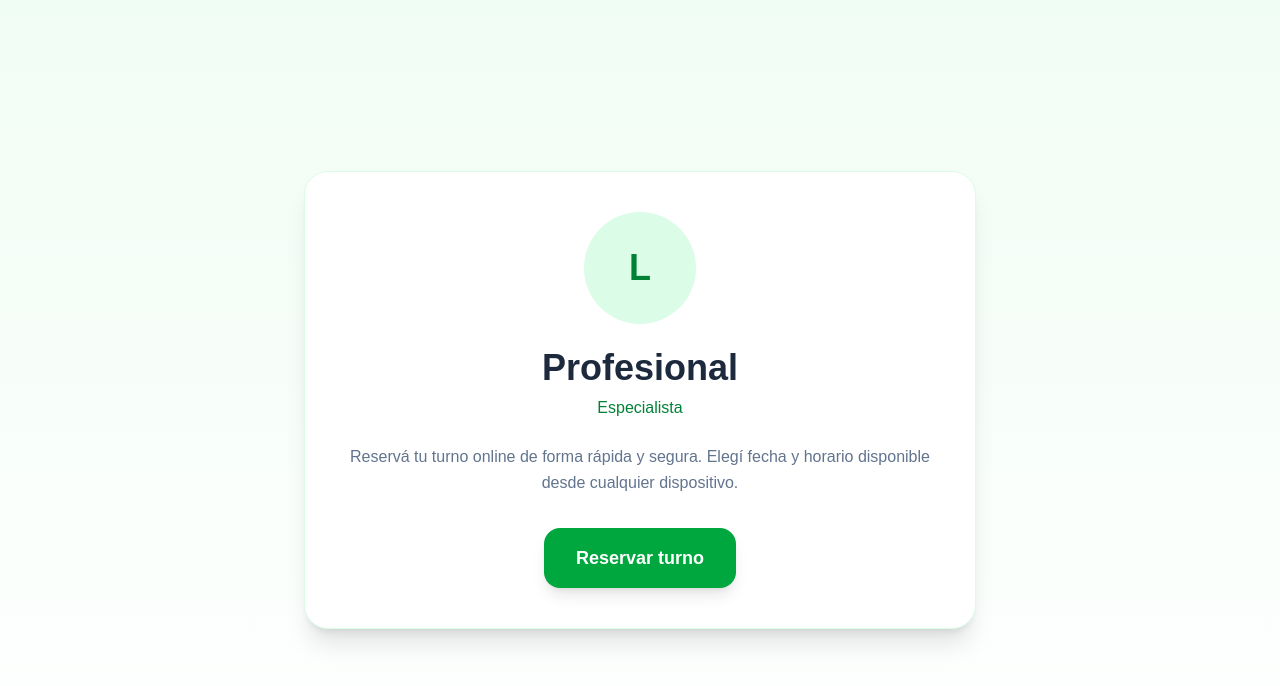
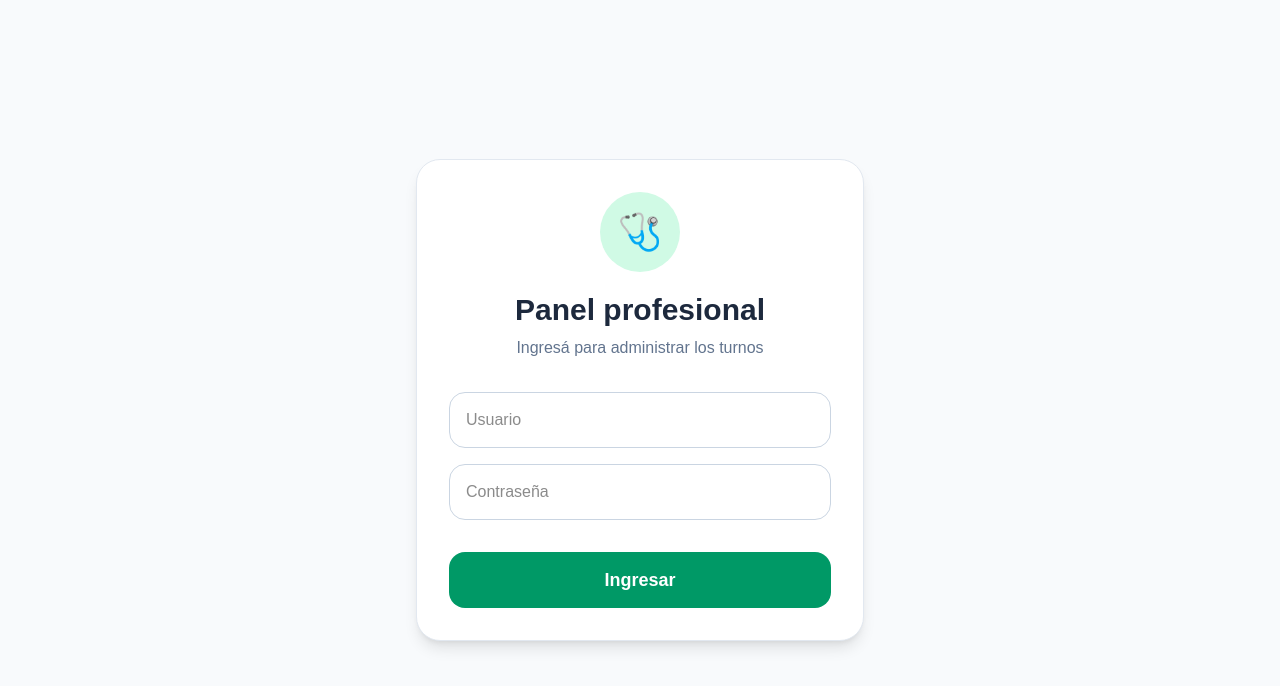
Before and after one commit to LucasVillaboa/med-turnos, a Next.js app: page /login in a window 1280 px wide. Shown: the top 686 px of the page. Built offline with nearby package versions, Linux system fonts and the light colour scheme.

Commit message:
panel profesional

```diff
--- /dev/null
+++ b/src/app/login/page.tsx
@@ -0,0 +1,119 @@
+"use client";
+
+import { useState } from "react";
+import { useRouter } from "next/navigation";
+
+export default function LoginPage() {
+
+  const router = useRouter();
+
+  const [usuario, setUsuario] = useState("");
+  const [password, setPassword] = useState("");
+
+  const handleLogin = (e: any) => {
+    e.preventDefault();
+
+    // 🔥 LOGIN SIMPLE MVP
+    if (
+      usuario === "consultorio" &&
+      password === "123456"
+    ) {
+
+      localStorage.setItem("auth", "true");
+
+      router.push("/panel");
+
+    } else {
+
+      alert("Usuario o contraseña incorrectos");
+
+    }
+  };
+
+  return (
+    <div className="min-h-screen bg-slate-50 flex items-center justify-center px-4">
+
+      <div className="w-full max-w-md bg-white border border-slate-200 rounded-3xl shadow-lg p-8">
+
+        <div className="text-center mb-8">
+
+          <div className="w-20 h-20 rounded-full bg-emerald-100 flex items-center justify-center mx-auto mb-5 text-4xl">
+            🩺
+          </div>
+
+          <h1 className="text-3xl font-bold text-slate-800">
+            Panel profesional
+          </h1>
+
+          <p className="text-slate-500 mt-2">
+            Ingresá para administrar los turnos
+          </p>
+
+        </div>
+
+        <form
+          onSubmit={handleLogin}
+          className="flex flex-col gap-4"
+        >
+
+          <input
+            type="text"
+            placeholder="Usuario"
+            value={usuario}
+            onChange={(e) => setUsuario(e.target.value)}
+            className="
+              w-full
+              min-h-[56px]
+              border
+              border-slate-300
+              rounded-2xl
+              px-4
+              outline-none
+              focus:border-emerald-600
+              focus:ring-2
+              focus:ring-emerald-200
+            "
+          />
+
+          <input
+            type="password"
+            placeholder="Contraseña"
+            value={password}
+            onChange={(e) => setPassword(e.target.value)}
+            className="
+              w-full
+              min-h-[56px]
+              border
+              border-slate-300
+              rounded-2xl
+              px-4
+              outline-none
+              focus:border-emerald-600
+              focus:ring-2
+              focus:ring-emerald-200
+            "
+          />
+
+          <button
+            className="
+              mt-4
+              min-h-[56px]
+              bg-emerald-600
+              hover:bg-emerald-700
+              transition
+              text-white
+              rounded-2xl
+              font-semibold
+              text-lg
+            "
+          >
+            Ingresar
+          </button>
+
+        </form>
+
+      </div>
+
+    </div>
+  );
+}
--- /dev/null
+++ b/src/app/panel/page.tsx
@@ -0,0 +1,250 @@
+"use client";
+
+import { useEffect, useState } from "react";
+import { useRouter } from "next/navigation";
+import { createClient } from "@supabase/supabase-js";
+
+const supabase = createClient(
+  process.env.NEXT_PUBLIC_SUPABASE_URL!,
+  process.env.NEXT_PUBLIC_SUPABASE_ANON_KEY!
+);
+
+export default function PanelPage() {
+
+  const router = useRouter();
+
+  const [turnos, setTurnos] = useState<any[]>([]);
+  const [loading, setLoading] = useState(true);
+
+  // 🔥 PROTEGER PANEL
+  useEffect(() => {
+
+    const auth = localStorage.getItem("auth");
+
+    if (auth !== "true") {
+      router.push("/login");
+    }
+
+  }, [router]);
+
+  // 🔥 TRAER TURNOS
+  useEffect(() => {
+
+    const obtenerTurnos = async () => {
+
+      const doctor = localStorage.getItem("doctor");
+
+const { data, error } = await supabase
+  .from("turnos")
+  .select("*")
+  .eq("doctor", doctor)
+  .order("fecha", { ascending: true });
+
+      if (!error && data) {
+        setTurnos(data);
+      }
+
+      setLoading(false);
+    };
+
+    obtenerTurnos();
+
+  }, []);
+
+  // 🔥 LOGOUT
+  const logout = () => {
+
+    localStorage.removeItem("auth");
+
+    router.push("/login");
+  };
+
+  return (
+    <div className="min-h-screen bg-slate-50">
+
+      {/* HEADER */}
+      <header className="bg-white border-b border-slate-200 px-6 py-4">
+
+        <div className="max-w-7xl mx-auto flex items-center justify-between">
+
+          <div>
+
+            <h1 className="text-2xl font-bold text-slate-800">
+              Panel profesional
+            </h1>
+
+            <p className="text-slate-500 text-sm mt-1">
+              Gestión de turnos y pacientes
+            </p>
+
+          </div>
+
+          <button
+            onClick={logout}
+            className="
+              bg-red-500
+              hover:bg-red-600
+              transition
+              text-white
+              px-5
+              py-2
+              rounded-xl
+              font-medium
+            "
+          >
+            Cerrar sesión
+          </button>
+
+        </div>
+
+      </header>
+
+      {/* CONTENIDO */}
+      <main className="max-w-7xl mx-auto p-6">
+
+        {/* CARDS */}
+        <div className="grid md:grid-cols-3 gap-6">
+
+          <div className="bg-white border border-slate-200 rounded-3xl p-6 shadow-sm">
+
+            <p className="text-slate-500 text-sm mb-2">
+              Total turnos
+            </p>
+
+            <h2 className="text-4xl font-bold text-slate-800">
+              {turnos.length}
+            </h2>
+
+          </div>
+
+          <div className="bg-white border border-slate-200 rounded-3xl p-6 shadow-sm">
+
+            <p className="text-slate-500 text-sm mb-2">
+              Pacientes
+            </p>
+
+            <h2 className="text-4xl font-bold text-slate-800">
+              {turnos.length}
+            </h2>
+
+          </div>
+
+          <div className="bg-white border border-slate-200 rounded-3xl p-6 shadow-sm">
+
+            <p className="text-slate-500 text-sm mb-2">
+              Señales pagadas
+            </p>
+
+            <h2 className="text-4xl font-bold text-emerald-600">
+              {turnos.length}
+            </h2>
+
+          </div>
+
+        </div>
+
+        {/* TABLA */}
+        <div className="mt-8 bg-white border border-slate-200 rounded-3xl shadow-sm overflow-hidden">
+
+          <div className="p-6 border-b border-slate-200">
+
+            <h2 className="text-xl font-bold text-slate-800">
+              Próximos turnos
+            </h2>
+
+          </div>
+
+          {loading ? (
+
+            <div className="p-6 text-slate-500">
+              Cargando turnos...
+            </div>
+
+          ) : turnos.length === 0 ? (
+
+            <div className="p-6 text-slate-500">
+              Todavía no hay turnos cargados.
+            </div>
+
+          ) : (
+
+            <div className="overflow-x-auto">
+
+              <table className="w-full">
+
+                <thead className="bg-slate-100 text-slate-600 text-sm">
+
+                  <tr>
+
+                    <th className="text-left p-4">
+                      Paciente
+                    </th>
+
+                    <th className="text-left p-4">
+                      Fecha
+                    </th>
+
+                    <th className="text-left p-4">
+                      Hora
+                    </th>
+
+                    <th className="text-left p-4">
+                      Teléfono
+                    </th>
+
+                    <th className="text-left p-4">
+                      Email
+                    </th>
+
+                  </tr>
+
+                </thead>
+
+                <tbody>
+
+                  {turnos.map((turno) => (
+
+                    <tr
+                      key={turno.id}
+                      className="border-t border-slate-100"
+                    >
+
+                      <td className="p-4 font-medium text-slate-800">
+                        {turno.nombre}
+                      </td>
+
+                      <td className="p-4 text-slate-600">
+                        {turno.fecha}
+                      </td>
+
+                      <td className="p-4 text-slate-600">
+                        {turno.hora}
+                      </td>
+
+                      <td className="p-4 text-slate-600">
+                        {turno.telefono}
+                      </td>
+
+                      <td className="p-4 text-slate-600">
+                        {turno.email}
+                      </td>
+
+                    </tr>
+
+                  ))}
+
+                </tbody>
+
+              </table>
+
+            </div>
+
+          )}
+
+        </div>
+
+      </main>
+
+    </div>
+  );
+}
```
